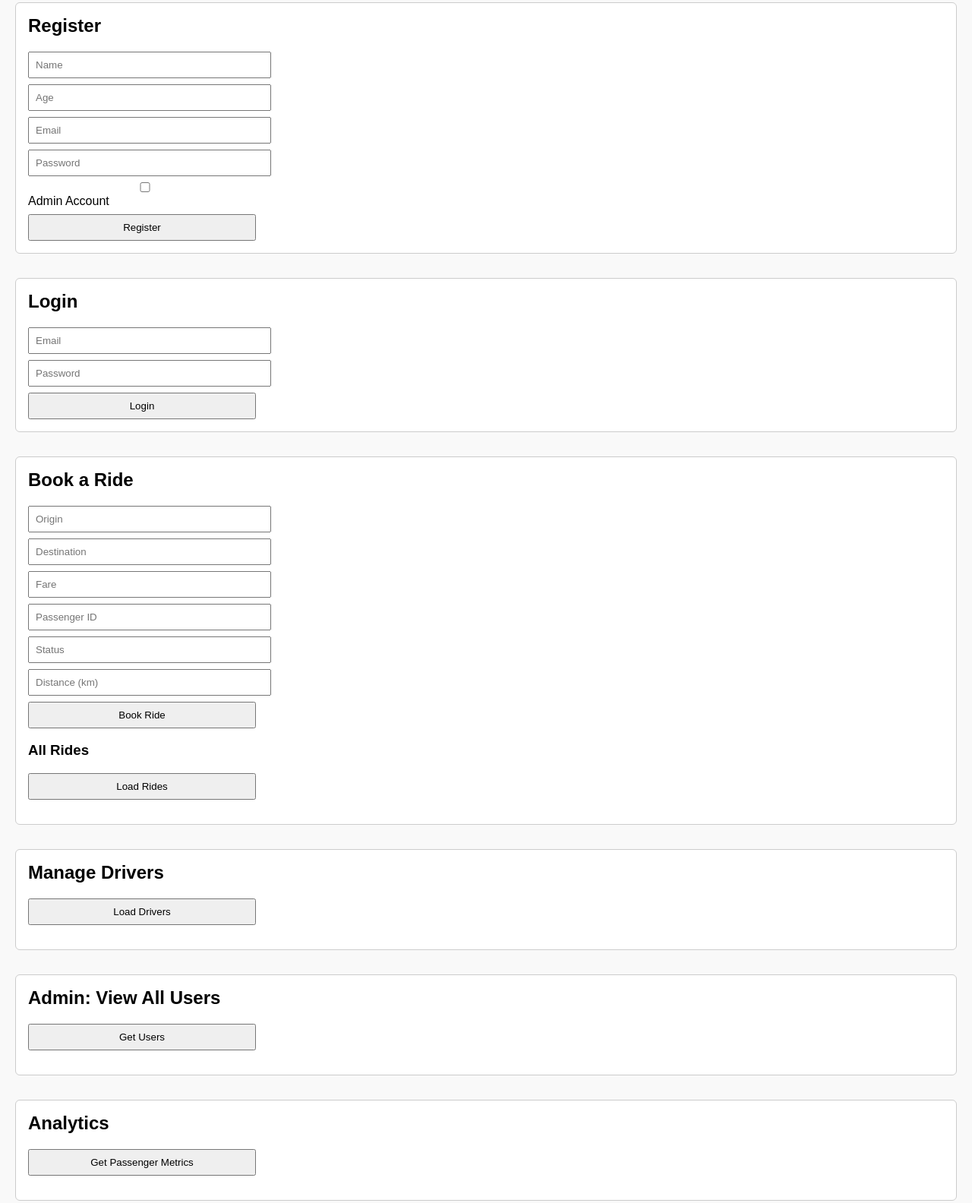
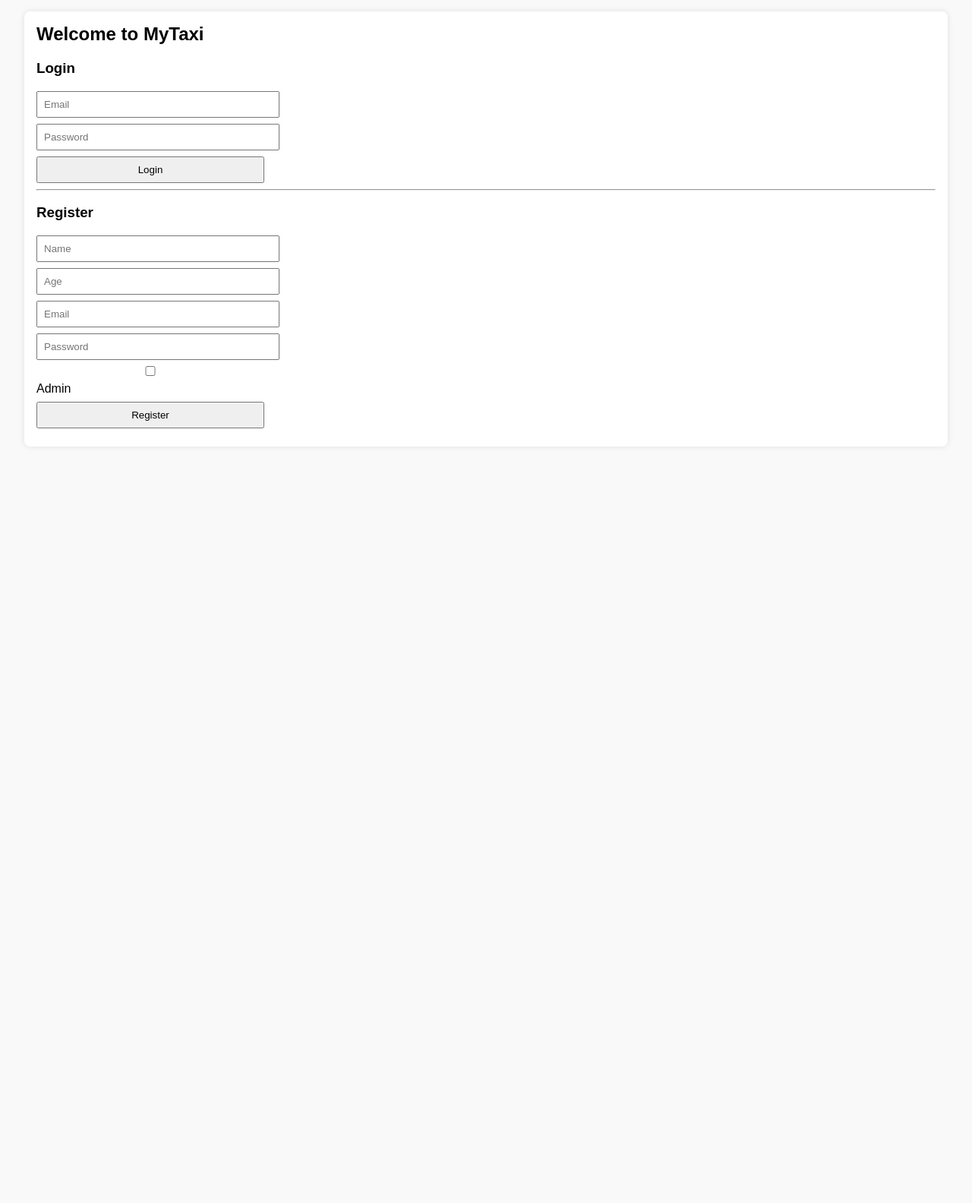
Before and after one commit to SayedFaisal23/Assignment, a website: page public/index.html in a window 1280 px wide. Shown: the part 17-1601 px from the top of the page at 76% size. After the commit the page ends 800 px from the top, so only its background shows below. Drawn offline with Linux system fonts and the light colour scheme.

Commit message:
fix: update index.html to enhance layout and improve user authentication section

```diff
--- a/public/index.html
+++ b/public/index.html
@@ -2,74 +2,82 @@
 <html lang="en">
 <head>
   <meta charset="UTF-8" />
-  <title>MyTaxi Platform</title>
+  <title>MyTaxi App</title>
   <style>
-    body { font-family: Arial; margin: 20px; background: #f9f9f9; }
-    section { margin-bottom: 2rem; padding: 1rem; background: white; border: 1px solid #ccc; border-radius: 6px; }
-    input, button { display: block; margin-top: 8px; padding: 8px; width: 100%; max-width: 300px; }
+    body { font-family: Arial; margin: 2rem; background: #f9f9f9; }
+    section { display: none; padding: 1rem; background: #fff; margin-bottom: 2rem; border-radius: 8px; box-shadow: 0 0 8px rgba(0,0,0,0.1); }
+    input, button { display: block; margin: 8px 0; padding: 8px; width: 100%; max-width: 300px; }
     h2 { margin-top: 0; }
-    ul { padding-left: 1rem; }
-    li { margin: 5px 0; }
   </style>
 </head>
 <body>
 
-  <section id="register">
-    <h2>Register</h2>
+<!-- LOGIN / REGISTER SECTION -->
+<section id="auth-section" style="display: block;">
+  <h2>Welcome to MyTaxi</h2>
+
+  <div>
+    <h3>Login</h3>
+    <input id="loginEmail" type="email" placeholder="Email" />
+    <input id="loginPassword" type="password" placeholder="Password" />
+    <button onclick="login()">Login</button>
+  </div>
+
+  <hr>
+
+  <div>
+    <h3>Register</h3>
     <input id="regName" placeholder="Name" />
     <input id="regAge" type="number" placeholder="Age" />
     <input id="regEmail" type="email" placeholder="Email" />
     <input id="regPassword" type="password" placeholder="Password" />
-    <label><input type="checkbox" id="regAdmin" /> Admin Account</label>
+    <label><input type="checkbox" id="regAdmin" /> Admin</label>
     <button onclick="register()">Register</button>
+  </div>
 </section>
 
-  <section id="login">
-    <h2>Login</h2>
-    <input id="loginEmail" type="email" placeholder="Email" />
-    <input id="loginPassword" type="password" placeholder="Password" />
-    <button onclick="login()">Login</button>
+<!-- USER DASHBOARD -->
+<section id="user-dashboard">
+  <h2>User Dashboard</h2>
+  <button onclick="loadRides()">Load Available Rides</button>
+  <ul id="userRideList"></ul>
+  <button onclick="logout()">Logout</button>
 </section>
 
-  <section id="rides">
-    <h2>Book a Ride</h2>
-    <input id="rideOrigin" placeholder="Origin" />
-    <input id="rideDest" placeholder="Destination" />
-    <input id="rideFare" type="number" placeholder="Fare" />
-    <input id="ridePassengerId" placeholder="Passenger ID" />
-    <input id="rideStatus" placeholder="Status" />
-    <input id="rideDistance" type="number" placeholder="Distance (km)" />
-    <button onclick="bookRide()">Book Ride</button>
-
-    <h3>All Rides</h3>
-    <button onclick="loadRides()">Load Rides</button>
-    <ul id="rideList"></ul>
+<!-- DRIVER DASHBOARD -->
+<section id="driver-dashboard">
+  <h2>Driver Dashboard</h2>
+  <button onclick="loadDrivers()">View All Drivers</button>
+  <ul id="driverList"></ul>
+  <button onclick="logout()">Logout</button>
 </section>
 
-  <section id="drivers">
-    <h2>Manage Drivers</h2>
-    <button onclick="loadDrivers()">Load Drivers</button>
-    <ul id="driverList"></ul>
-  </section>
+<!-- ADMIN DASHBOARD -->
+<section id="admin-dashboard">
+  <h2>Admin Dashboard</h2>
+  <button onclick="loadUsers()">Manage Users</button>
+  <ul id="adminUserList"></ul>
 
-  <section id="admin">
-    <h2>Admin: View All Users</h2>
-    <button onclick="loadUsers()">Get Users</button>
-    <ul id="userList"></ul>
-  </section>
+  <button onclick="loadDrivers()">Manage Drivers</button>
+  <ul id="adminDriverList"></ul>
 
-  <section id="analytics">
-    <h2>Analytics</h2>
-    <button onclick="loadAnalytics()">Get Passenger Metrics</button>
+  <button onclick="loadAnalytics()">View Analytics</button>
   <ul id="analyticsList"></ul>
+
+  <button onclick="logout()">Logout</button>
 </section>
 
 <script>
 let token = null;
-  let currentUserId = null;
+let role = null;
+
+function showSection(sectionId) {
+  document.querySelectorAll('section').forEach(sec => sec.style.display = 'none');
+  document.getElementById(sectionId).style.display = 'block';
+}
 
 async function register() {
-    const body = {
+  const user = {
     name: document.getElementById("regName").value,
     age: parseInt(document.getElementById("regAge").value),
     email: document.getElementById("regEmail").value,
@@ -77,89 +85,65 @@
     isAdmin: document.getElementById("regAdmin").checked
   };
 
-    const res = await fetch('/users/register', {
-      method: 'POST',
-      headers: { 'Content-Type': 'application/json' },
-      body: JSON.stringify(body)
-    });
-    const data = await res.json();
-    alert(data.message || data.error);
-  }
-
-  async function login() {
-    const body = {
-      email: document.getElementById("loginEmail").value,
-      password: document.getElementById("loginPassword").value
-    };
-
-    const res = await fetch('/users/login', {
-      method: 'POST',
-      headers: { 'Content-Type': 'application/json' },
-      body: JSON.stringify(body)
-    });
-    const data = await res.json();
-    if (data.token) {
-      token = data.token;
-      currentUserId = data.userId;
-      alert("Login successful");
-    } else {
-      alert(data.error);
-    }
-  }
-
-  async function bookRide() {
-    const body = {
-      origin: document.getElementById("rideOrigin").value,
-      destination: document.getElementById("rideDest").value,
-      fare: parseFloat(document.getElementById("rideFare").value),
-      passengerId: document.getElementById("ridePassengerId").value,
-      status: document.getElementById("rideStatus").value,
-      distance: parseFloat(document.getElementById("rideDistance").value)
-    };
-
-    const res = await fetch('/rides', {
-      method: 'POST',
-      headers: {
-        'Content-Type': 'application/json',
-        Authorization: `Bearer ${token}`
-      },
-      body: JSON.stringify(body)
+  const res = await fetch("/users/register", {
+    method: "POST",
+    headers: { "Content-Type": "application/json" },
+    body: JSON.stringify(user)
   });
 
   const data = await res.json();
   alert(data.message || data.error);
 }
 
+async function login() {
+  const res = await fetch("/users/login", {
+    method: "POST",
+    headers: { "Content-Type": "application/json" },
+    body: JSON.stringify({
+      email: document.getElementById("loginEmail").value,
+      password: document.getElementById("loginPassword").value
+    })
+  });
+
+  const data = await res.json();
+  if (data.token) {
+    token = data.token;
+    role = data.role;
+
+    if (role === 'admin') showSection('admin-dashboard');
+    else if (role === 'driver') showSection('driver-dashboard');
+    else showSection('user-dashboard');
+  } else {
+    alert(data.error);
+  }
+}
+
+function logout() {
+  token = null;
+  role = null;
+  showSection('auth-section');
+}
+
+// USER Functions
 async function loadRides() {
-    const res = await fetch('/rides');
+  const res = await fetch("/rides");
   const rides = await res.json();
-    const list = document.getElementById("rideList");
+  const list = document.getElementById("userRideList");
   list.innerHTML = '';
-    rides.forEach(r => {
+  rides.forEach(ride => {
     const li = document.createElement("li");
-      li.textContent = `${r.origin} → ${r.destination} - RM${r.fare}`;
+    li.textContent = `${ride.origin} → ${ride.destination} - RM${ride.fare}`;
     list.appendChild(li);
   });
 }
 
-  async function loadDrivers() {
-    const res = await fetch('/drivers');
-    const drivers = await res.json();
-    const list = document.getElementById("driverList");
-    list.innerHTML = '';
-    drivers.forEach(d => {
-      const li = document.createElement("li");
-      li.textContent = `${d.name} (${d.vehicle}) - Rating: ${d.rating || 'N/A'}`;
-      list.appendChild(li);
-    });
-  }
-
+// ADMIN Functions
 async function loadUsers() {
-    const res = await fetch('/admin/users', {
+  const res = await fetch("/admin/users", {
     headers: { Authorization: `Bearer ${token}` }
   });
   const users = await res.json();
-    const list = document.getElementById("userList");
+  const list = document.getElementById("adminUserList");
   list.innerHTML = '';
   users.forEach(u => {
     const li = document.createElement("li");
@@ -169,7 +153,7 @@
 }
 
 async function loadAnalytics() {
-    const res = await fetch('/analytics/passengers');
+  const res = await fetch("/analytics/passengers");
   const stats = await res.json();
   const list = document.getElementById("analyticsList");
   list.innerHTML = '';
@@ -179,6 +163,24 @@
     list.appendChild(li);
   });
 }
+
+// Shared (Admin & Driver)
+async function loadDrivers() {
+  const res = await fetch("/drivers");
+  const drivers = await res.json();
+  const adminList = document.getElementById("adminDriverList");
+  const driverList = document.getElementById("driverList");
+
+  adminList.innerHTML = '';
+  driverList.innerHTML = '';
+
+  drivers.forEach(d => {
+    const li = document.createElement("li");
+    li.textContent = `${d.name} - ${d.vehicle || 'No vehicle'} - Rating: ${d.rating || 'N/A'}`;
+    if (role === 'admin') adminList.appendChild(li);
+    if (role === 'driver') driverList.appendChild(li);
+  });
+}
 </script>
 
 </body>
```
Lines whose indentation alone changed are shown as unchanged.
